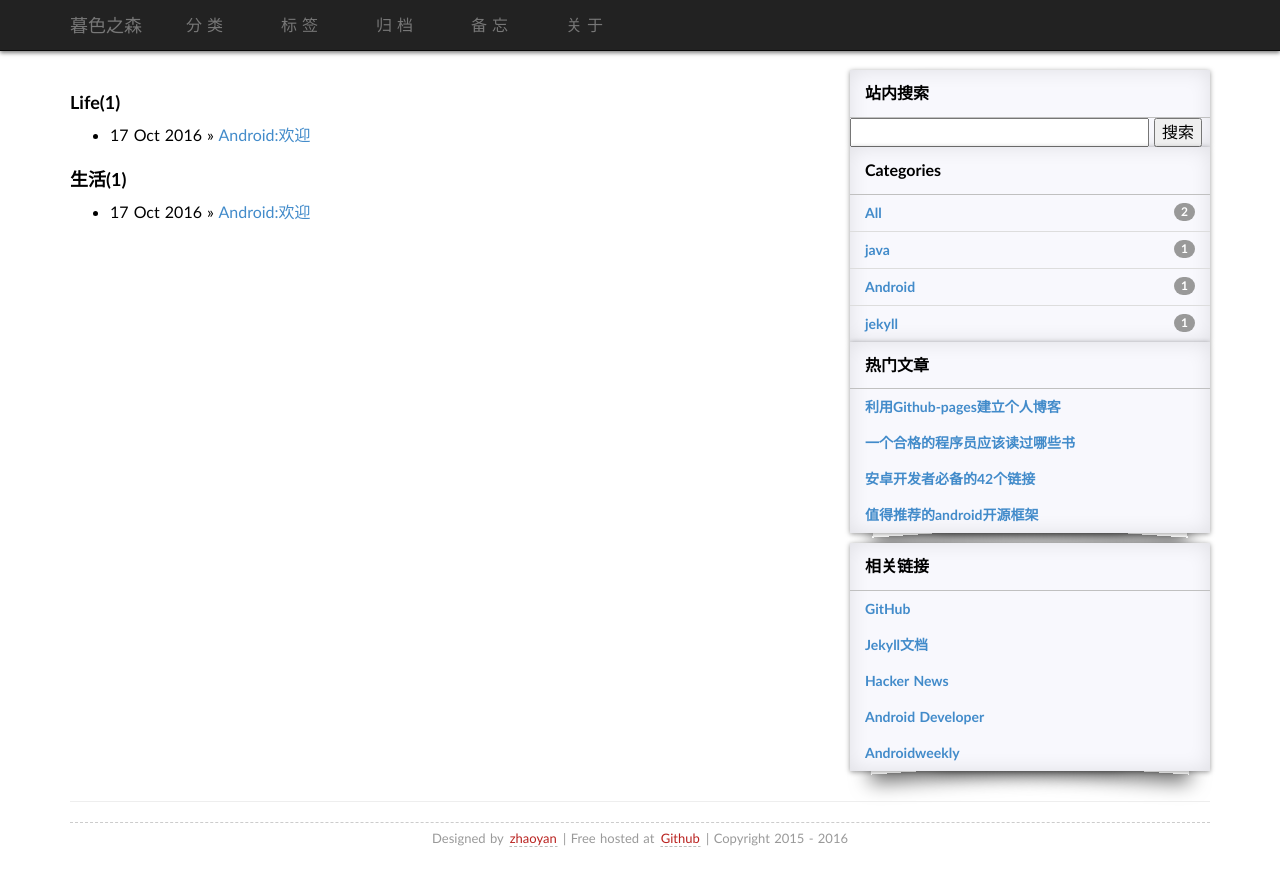
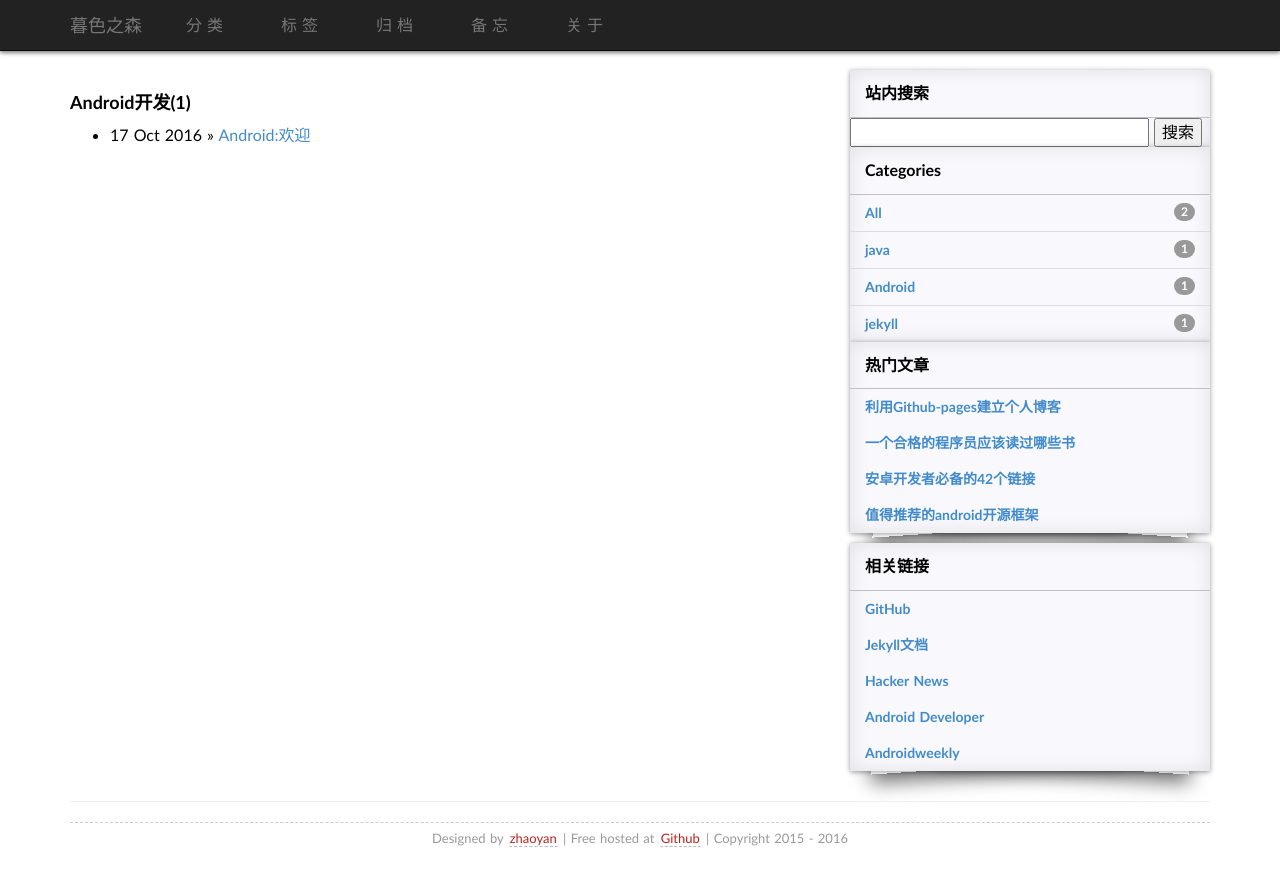
Before and after one commit to zhaoyan1994/timeMagician, a Jekyll site: the page built from tags.md, in a window 1280 px wide. Shown: the top 886 px of the page. Built offline with Jekyll 4.4.1, drawn with Linux system fonts in a browser that asks for light colours; some web fonts are replaced; comment, search, counter and statistics services are not loaded.

Commit message:
2016-10-18-15:16

```diff
--- a/_posts/2016-10-17-welcome-zhaoyan.md
+++ b/_posts/2016-10-17-welcome-zhaoyan.md
@@ -3,6 +3,6 @@ title: Android:欢迎
 date: 2016-10-17 14:12:15 +0800
 layout: post
 categories: java Android
-tags: Life 生活
+tags: Android开发
 ---
 我得把这个博客折腾好．
```
